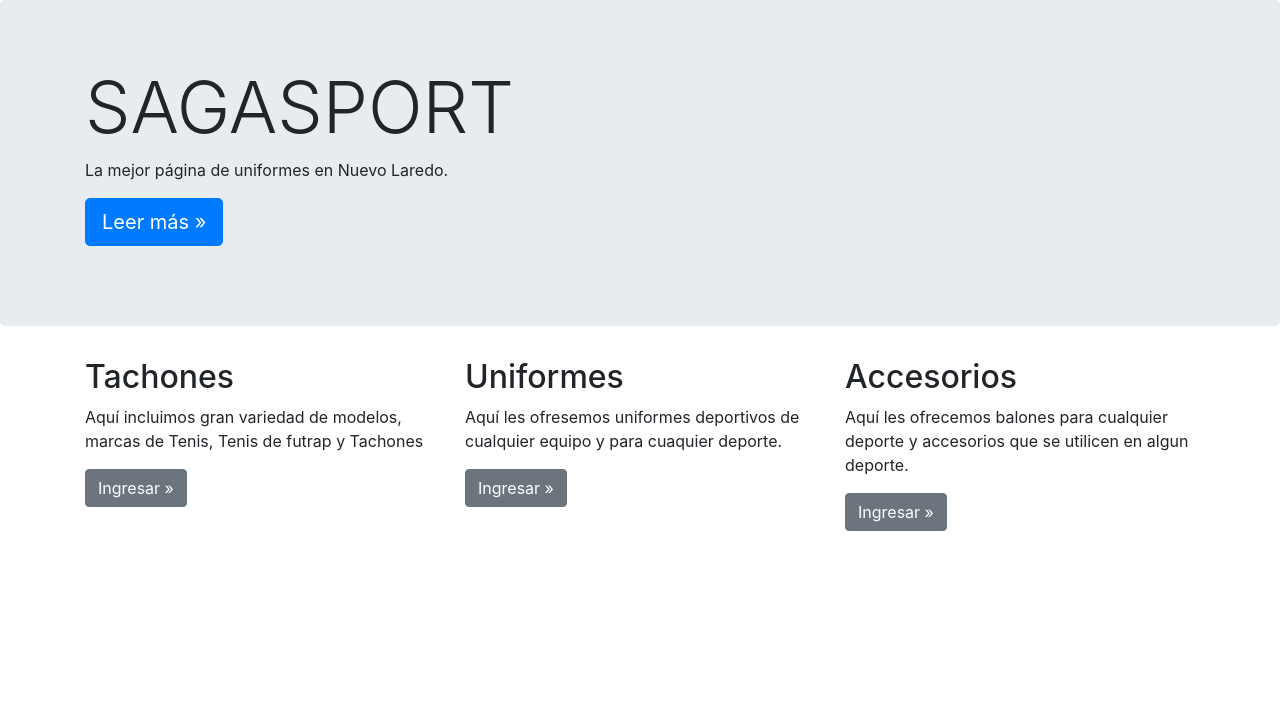
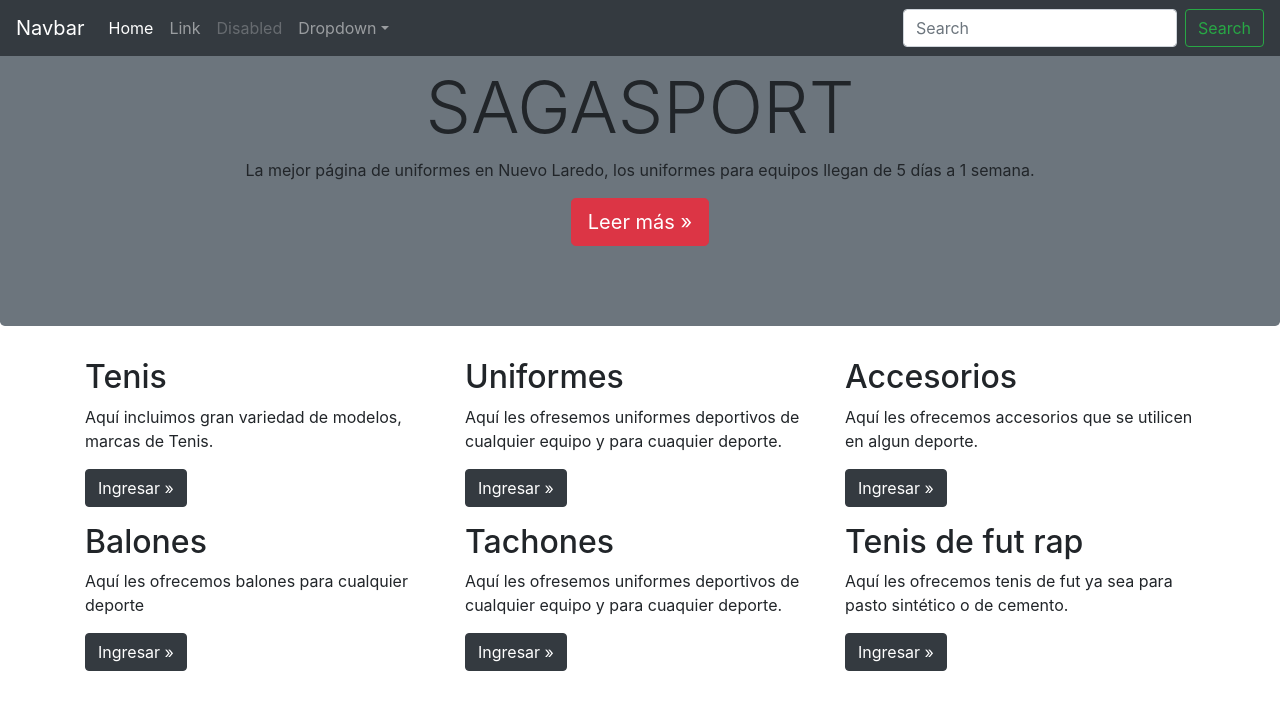
Before and after one commit to AlanCarranza/15100141-NuevoRespositorio, a website: page Index.html in a window 1280 px wide. Drawn offline with nearby package versions, Linux system fonts and the light colour scheme.

Commit message:
Se actualizó la página para la práctica 2 con el jumbotron y el container

```diff
--- a/Index.html
+++ b/Index.html
@@ -10,36 +10,89 @@
 </head>
 
 <body>
-        <div class="jumbotron">
-            <div class="container">
+    <nav class="navbar navbar-expand-md navbar-dark fixed-top bg-dark">
+        <a class="navbar-brand" href="#">Navbar</a>
+        <button class="navbar-toggler" type="button" data-toggle="collapse" data-target="#navbarsExampleDefault"
+            aria-controls="navbarsExampleDefault" aria-expanded="false" aria-label="Toggle navigation">
+            <span class="navbar-toggler-icon"></span>
+        </button>
+        <div class="collapse navbar-collapse" id="navbarsExampleDefault">
+            <ul class="navbar-nav mr-auto">
+              <li class="nav-item active">
+                <a class="nav-link" href="#">Home <span class="sr-only">(current)</span></a>
+              </li>
+              <li class="nav-item">
+                <a class="nav-link" href="#">Link</a>
+              </li>
+              <li class="nav-item">
+                <a class="nav-link disabled" href="#" tabindex="-1" aria-disabled="true">Disabled</a>
+              </li>
+              <li class="nav-item dropdown">
+                <a class="nav-link dropdown-toggle" href="#" id="dropdown01" data-toggle="dropdown" aria-haspopup="true" aria-expanded="false">Dropdown</a>
+                <div class="dropdown-menu" aria-labelledby="dropdown01">
+                  <a class="dropdown-item" href="#">Action</a>
+                  <a class="dropdown-item" href="#">Another action</a>
+                  <a class="dropdown-item" href="#">Something else here</a>
+                </div>
+              </li>
+            </ul>
+            <form class="form-inline my-2 my-lg-0">
+              <input class="form-control mr-sm-2" type="text" placeholder="Search" aria-label="Search">
+              <button class="btn btn-outline-success my-2 my-sm-0" type="submit">Search</button>
+            </form>
+          </div>
+        </nav>
+        <main role="main">
+            <div class="jumbotron bg-secondary">
+                <div class="container text-center">
                     <h1 class="display-3">SAGASPORT</h1>
-              <p>La mejor página de uniformes en Nuevo Laredo.</p>
-              <p><a class="btn btn-primary btn-lg" href="#" role="button">Leer más &raquo;</a></p>
+                    <p>La mejor página de uniformes en Nuevo Laredo, los uniformes para equipos llegan de 5 días a 1
+                        semana.</p>
+                    <p><a class="btn btn-danger btn-lg" href="#" role="button">Leer más &raquo;</a></p>
                 </div>
+
             </div>
 
             <div class="container">
                 <!-- Example row of columns -->
                 <div class="row">
                     <div class="col-md-4">
-                <h2>Tachones</h2>
-                <p>Aquí incluimos gran variedad de modelos, marcas de Tenis, Tenis de futrap y Tachones </p>
-                <p><a class="btn btn-secondary" href="#" role="button">Ingresar &raquo;</a></p>
+                        <h2>Tenis</h2>
+                        <p>Aquí incluimos gran variedad de modelos, marcas de Tenis. </p>
+                        <p><a class="btn btn-dark" href="#" role="button">Ingresar &raquo;</a></p>
                     </div>
                     <div class="col-md-4">
                         <h2>Uniformes</h2>
                         <p>Aquí les ofresemos uniformes deportivos de cualquier equipo y para cuaquier deporte. </p>
-                <p><a class="btn btn-secondary" href="#" role="button">Ingresar &raquo;</a></p>
+                        <p><a class="btn btn-dark" href="#" role="button">Ingresar &raquo;</a></p>
                     </div>
                     <div class="col-md-4">
                         <h2>Accesorios</h2>
-                <p>Aquí les ofrecemos balones para cualquier deporte y accesorios que se utilicen en algun deporte.</p>
-                <p><a class="btn btn-secondary" href="#" role="button">Ingresar &raquo;</a></p>
+                        <p>Aquí les ofrecemos accesorios que se utilicen en algun deporte.</p>
+                        <p><a class="btn btn-dark" href="#" role="button">Ingresar &raquo;</a></p>
+                    </div>
+                </div>
+                <div class="row">
+                    <div class="col-md-4">
+                        <h2>Balones</h2>
+                        <p>Aquí les ofrecemos balones para cualquier deporte </p>
+                        <p><a class="btn btn-dark" href="#" role="button">Ingresar &raquo;</a></p>
+                    </div>
+                    <div class="col-md-4">
+                        <h2>Tachones</h2>
+                        <p>Aquí les ofresemos uniformes deportivos de cualquier equipo y para cuaquier deporte. </p>
+                        <p><a class="btn btn-dark" href="#" role="button">Ingresar &raquo;</a></p>
+                    </div>
+                    <div class="col-md-4">
+                        <h2>Tenis de fut rap</h2>
+                        <p>Aquí les ofrecemos tenis de fut ya sea para pasto sintético o de cemento.</p>
+                        <p><a class="btn btn-dark" href="#" role="button">Ingresar &raquo;</a></p>
                     </div>
                 </div>
                 </li>
                 </ul>
             </div>
+        </main>
     </nav>
 
     <!-- JS, Popper.js, and jQuery -->
```
Lines whose indentation alone changed are shown as unchanged.
